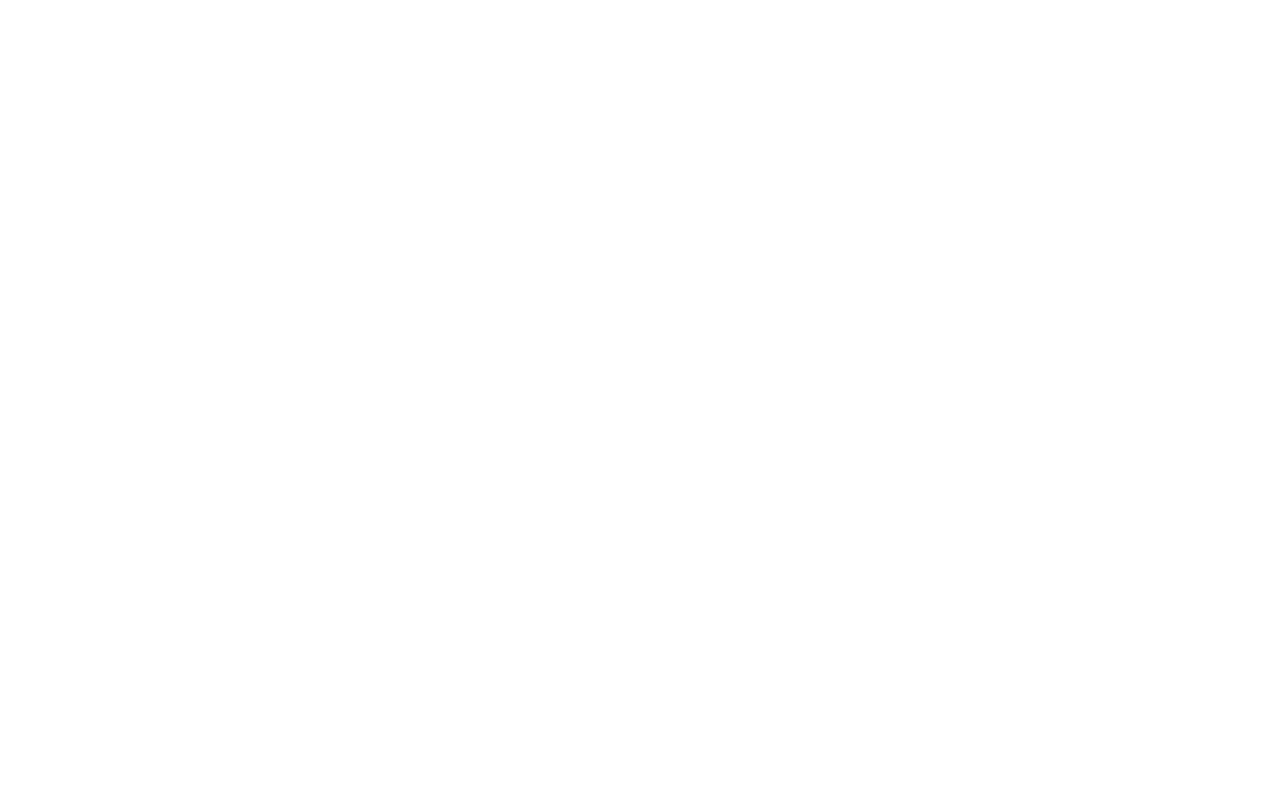
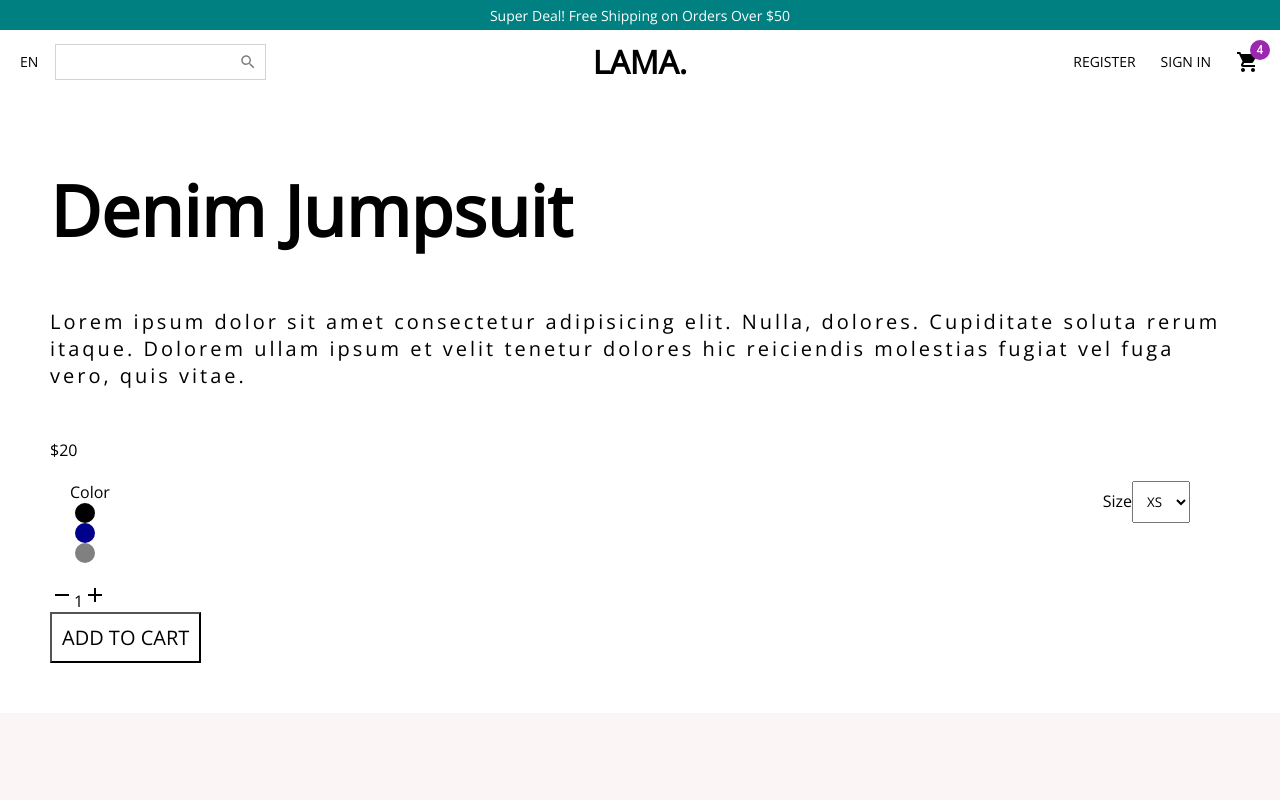
Before and after one commit to mohadeseh-saedpanah76/Clothing-Website-Final, a React (Create React App) app: page /product in a window 1280 px wide. Before the commit this address had no page. Shown: the top 800 px of the page. Built offline with nearby package versions, Linux system fonts and the light colour scheme.

Commit message:
changes10

```diff
--- a/src/App.jsx
+++ b/src/App.jsx
@@ -5,6 +5,7 @@
 import Login from './pages/Login/Login'
 import Register from './pages/Register/Register'
 import Shop from './pages/Shop/Shop'
+import ProductDetails from './pages/ProductDetails/ProductDetails'
 
 
 const App = () => {
@@ -16,6 +17,7 @@
         <Route path='/login' element={<Login/>}/>
         <Route path='/register' element={<Register/>}/>
         <Route path='/products' element={<Shop/>}/>
+        <Route path='/product' element={<ProductDetails/>}/>
       </Routes>
     </Router>
   )
--- /dev/null
+++ b/src/components/FilterColor/FilterColor.jsx
@@ -0,0 +1,10 @@
+import styled from "styled-components";
+
+export const FilterColor = styled.div`
+    width:20px;
+    height:20px;
+    border-radius:50%;
+    background-color: ${({color})=>color};
+    margin:0 5px;
+    cursor:pointer;
+`
--- a/src/components/Product/Product.jsx
+++ b/src/components/Product/Product.jsx
@@ -1,8 +1,11 @@
+
+
 import { FavoriteRounded, Search, ShoppingCart } from '@mui/icons-material'
 
 import './Product.css'
 
 const Product = ({item}) => {
+
   return (
     <div className='product-container'>
       <div className='circle'></div>
--- /dev/null
+++ b/src/pages/ProductDetails/ProductDetails.jsx
@@ -0,0 +1,65 @@
+import { Add, Remove } from '@mui/icons-material'
+import React from 'react'
+import Announcement from '../../components/Announcement/Announcement'
+import { FilterColor } from '../../components/FilterColor/FilterColor'
+import Footer from '../../components/Footer/Footer'
+import Navbar from '../../components/Navbar/Navbar'
+import Newsletter from '../../components/Newsletter/Newsletter'
+
+const ProductDetails = () => {
+  // const [Product , setProduct] = useState({})
+  return (
+    <div>
+      <Announcement/>
+      <Navbar/>
+       <div className='product-wrapper'>
+        <div className='img-container'>
+            <img/>
+          </div>
+          <div className='info-container'>
+            <h1>Denim Jumpsuit</h1>
+            <p>
+                Lorem ipsum dolor sit amet consectetur adipisicing elit.
+                Nulla, dolores. Cupiditate soluta rerum itaque. Dolorem
+                ullam ipsum et velit tenetur dolores hic reiciendis molestias
+                fugiat vel fuga vero, quis vitae.
+            </p>
+            <span>
+              $20
+            </span>
+            <div className='filter-container'>
+              <div className='filter-item'>
+                <span>Color</span>
+                <FilterColor color='black'/>
+                <FilterColor color='darkblue'/>
+                <FilterColor color='gray'/>
+              </div>
+              <div className='filter-item'>
+                <span>Size</span>
+                <select>
+                  <option>XS</option>
+                  <option>S</option>
+                  <option>M</option>
+                  <option>L</option>
+                  <option>XL</option>
+
+                </select>
+              </div>
+            </div>
+            <div className='add-container'>
+              <div className='amount-container'>
+                <Remove/>
+                <span>1</span>
+                <Add/>
+              </div>
+              <button>ADD TO CART</button>
+            </div>
+          </div>
+       </div>
+      <Newsletter/>
+      <Footer/>
+    </div>
+  )
+}
+
+export default ProductDetails
--- a/src/pages/Shop/Shop.css
+++ b/src/pages/Shop/Shop.css
@@ -1,6 +1,30 @@
+.shop-text{
+    margin: 20px;
+    text-align: center;
+    color: teal;
+}
 .shop-container{
     padding: 20px;
     display: flex;
     flex-wrap: wrap;
     justify-content: space-between;
 }
+
+.filter-container{
+    display: flex;
+    justify-content: space-between;
+}
+
+.filter-item{
+    margin: 20px;
+}
+.filter-text{
+    font-size: 20px;
+    font-weight: 600;
+    margin-right: 20px;
+}
+
+.filter-item select{
+    padding: 10px;
+    margin-right: 20px;
+}
--- a/src/pages/Shop/Shop.jsx
+++ b/src/pages/Shop/Shop.jsx
@@ -10,6 +10,7 @@
 import Product from "../../components/Product/Product"
 
 import './Shop.css'
+import { Link } from 'react-router-dom'
 const Shop = () => {
   const [Products , setProducts] = useState([])
   const [loading , setLoading] = useState(true)
@@ -26,7 +27,9 @@
     <div>
       <Announcement/>
       <Navbar/>
-
+      <h1 className='shop-text'>
+        SHOPPING
+      </h1>
       <div className='filter-container'>
         <div className='filter-item'>
           <span className='filter-text'>
@@ -68,7 +71,11 @@
       <div className='shop-container'>
         {loading ? <Loading> در حال دریافت محصولات</Loading>:
         Products.map((item)=>{
-          return <Product item={item} key={item.id}/>
+          return (
+            <Link to='/product'>
+              <Product item={item} key={item.id}/>
+            </Link>
+           )
         })}
       </div>
 
```
Also changed, not shown: src/pages/Product/Product.jsx (deleted, +0 -11 lines), src/pages/ProductDetails/ProductDetails.css (added).
